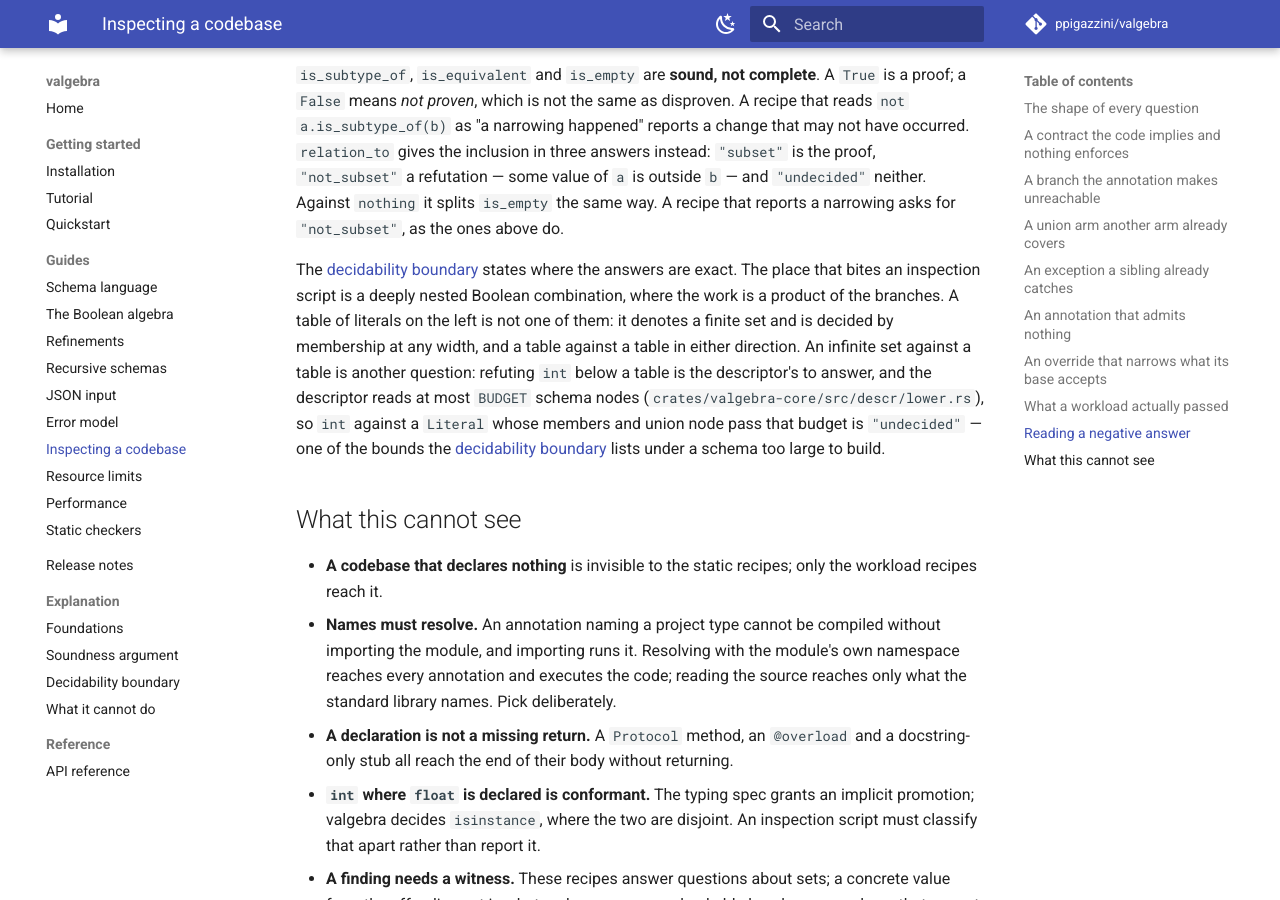
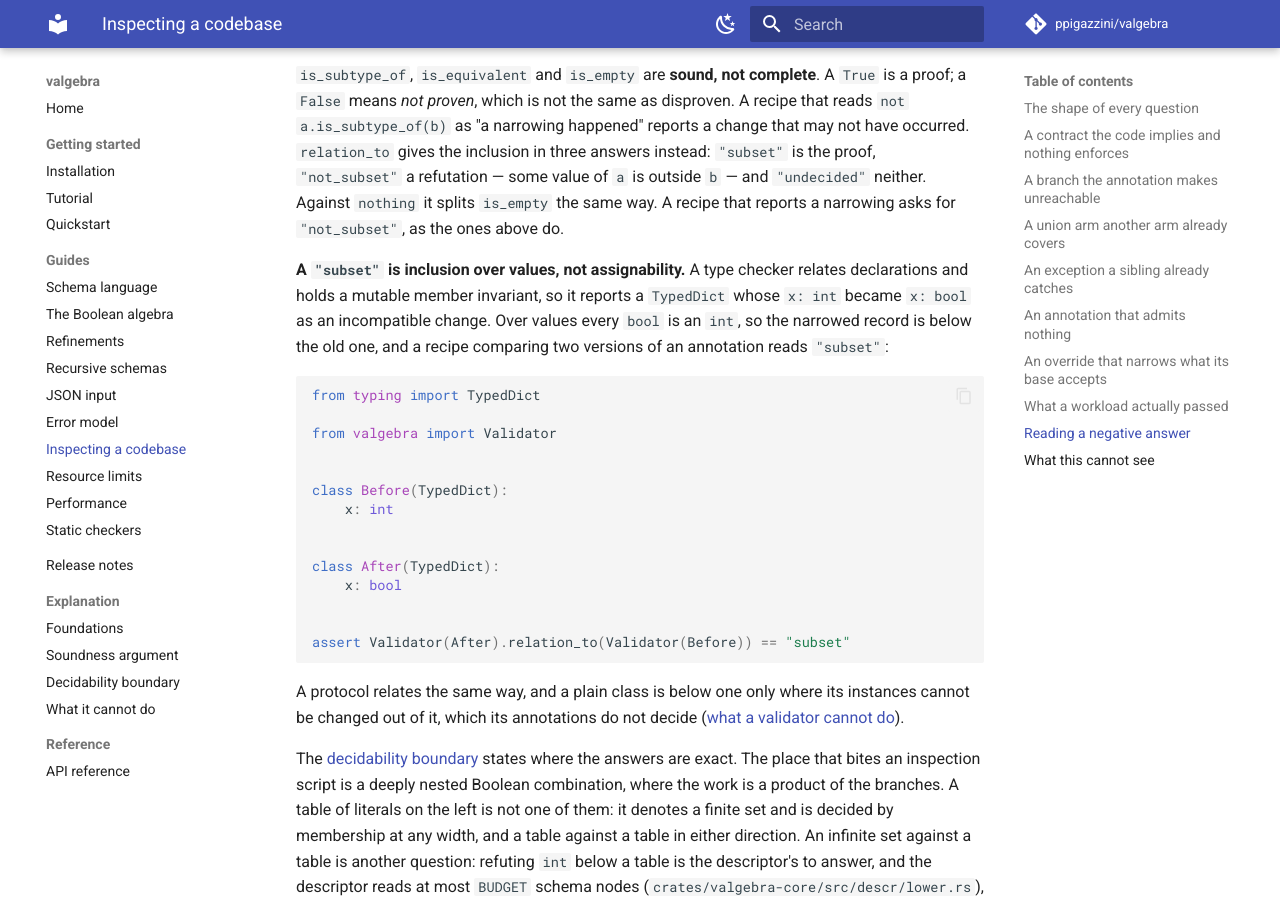
Before and after one commit to ppigazzini/valgebra, an MkDocs documentation site: the page built from docs/09-inspection.md, in a window 1280 px wide and 900 px high, scrolled down 4266 px. Built offline with MkDocs 1.6.1 and Material for MkDocs 9.7.7, drawn with Linux system fonts in a browser that asks for light colours; comment, search, counter and statistics services are not loaded.

Commit message:
docs: a subset is inclusion over values, not a checker's assignability
relation_to's docstring and the inspection page say what "subset" proves:
inclusion between two sets of values, where a static checker's
assignability is a relation between declarations. A checker holds a
mutable member invariant, so it refuses a TypedDict declaring x: bool
where one declaring x: int is wanted, and a class declaring count: bool
where a protocol declares count: int; every bool is an int, so both pairs
are "subset". A plain class is below a protocol only where its instances
cannot be changed out of it, which its declarations do not decide.

The inspection page shows the TypedDict pair as a runnable example, read
as a recipe comparing two versions of an annotation would read it, and
points to the boundary that states the rule.

````diff
--- a/docs/09-inspection.md
+++ b/docs/09-inspection.md
@@ -209,6 +209,33 @@ some value of `a` is outside `b` — and `"undecided"` neither. Against `nothing
 it splits `is_empty` the same way. A recipe that reports a narrowing asks for
 `"not_subset"`, as the ones above do.
 
+**A `"subset"` is inclusion over values, not assignability.** A type checker
+relates declarations and holds a mutable member invariant, so it reports a
+`TypedDict` whose `x: int` became `x: bool` as an incompatible change. Over
+values every `bool` is an `int`, so the narrowed record is below the old one,
+and a recipe comparing two versions of an annotation reads `"subset"`:
+
+```python
+from typing import TypedDict
+
+from valgebra import Validator
+
+
+class Before(TypedDict):
+    x: int
+
+
+class After(TypedDict):
+    x: bool
+
+
+assert Validator(After).relation_to(Validator(Before)) == "subset"
+```
+
+A protocol relates the same way, and a plain class is below one only where its
+instances cannot be changed out of it, which its annotations do not decide
+([what a validator cannot do](17-boundaries.md#it-reads-values-not-declarations)).
+
 The [decidability boundary](15-decidability.md) states where the answers are exact.
 The place that bites an inspection script is a deeply nested Boolean
 combination, where the work is a product of the branches. A table of literals on
````
Also changed, not shown: 1 other file.
